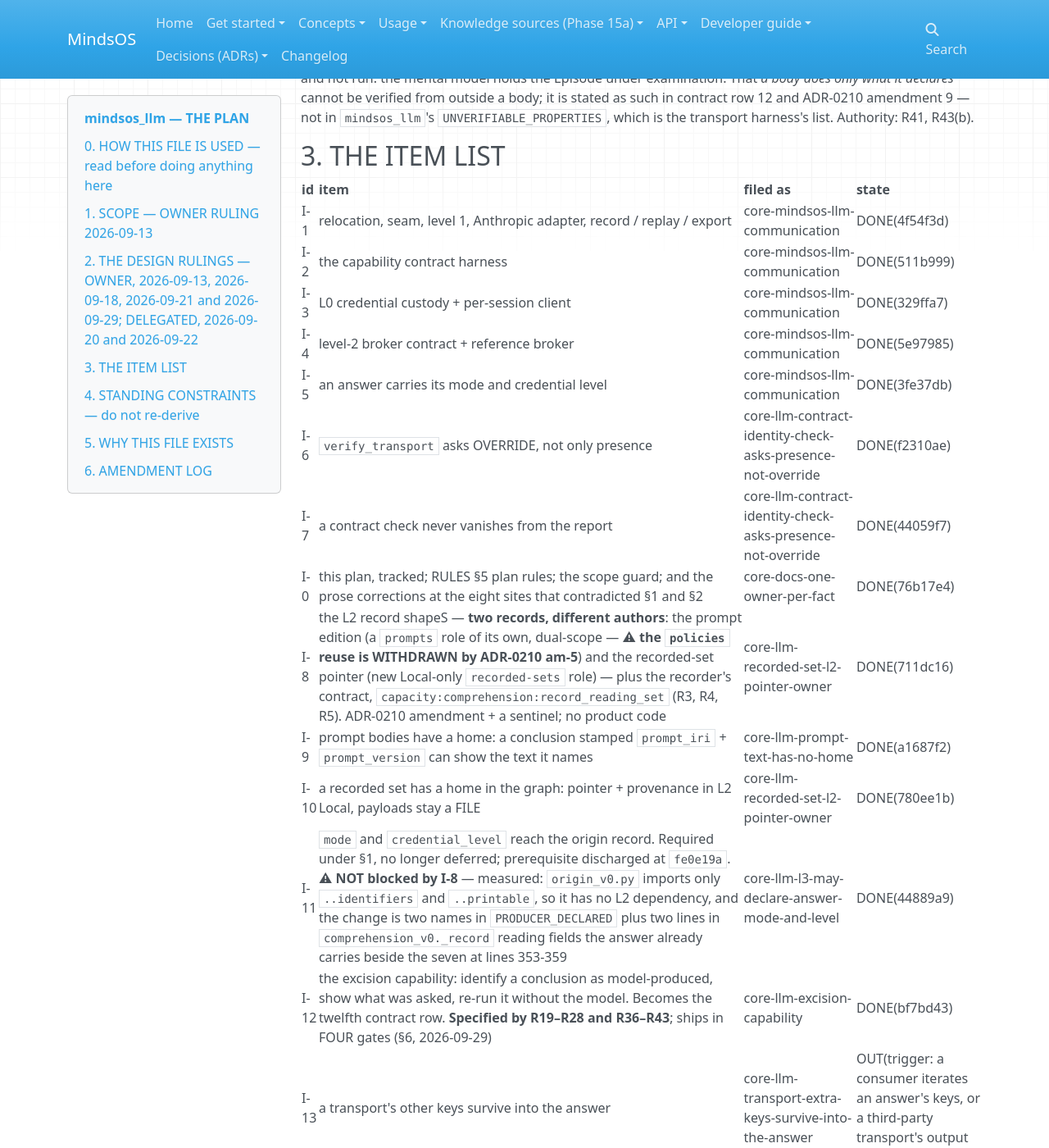
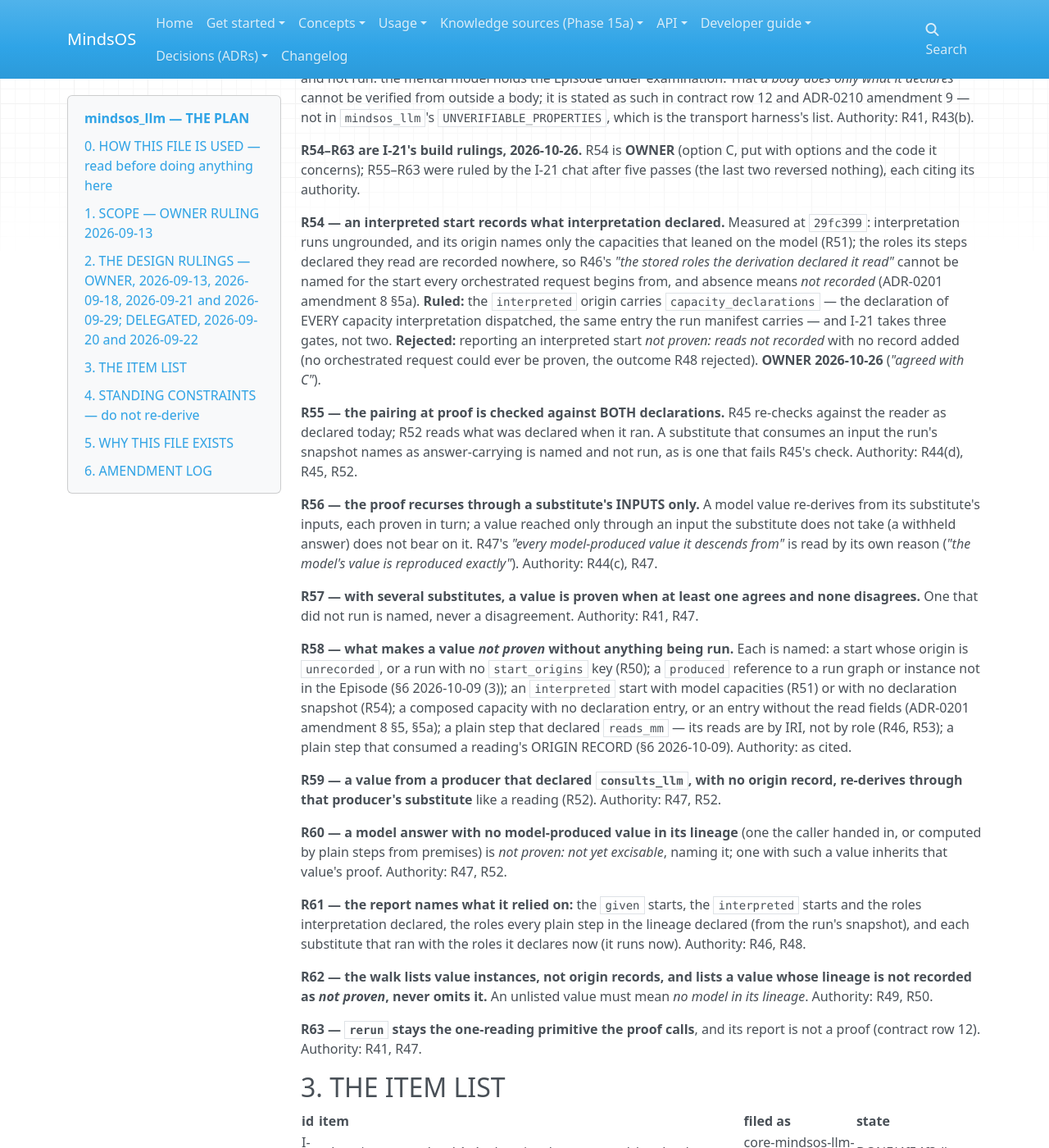
Before and after one commit to halvim/mindsos, an MkDocs documentation site: the page built from docs/plans/MINDSOS_LLM_PLAN.md, in a window 1280 px wide and 1400 px high, scrolled down 9850 px. Shown: the whole window at 82% size. Built offline with MkDocs 1.6.1, drawn with Linux system fonts in a browser that asks for light colours; nearby versions of some CDN libraries; some of the changed text lies outside the part shown.

Commit message:
I-21 gate 1: an interpreted start records what interpretation declared (R54; ADR-0201 am-8 5b)
Co-Authored-By: Claude Opus 5.5 <noreply@anthropic.com>

Claude-Session: https://claude.ai/code/session_01TUmnd9dcvjd4GVZyyNF2J2

```diff
--- a/docs/plans/MINDSOS_LLM_PLAN.md
+++ b/docs/plans/MINDSOS_LLM_PLAN.md
@@ -526,6 +526,67 @@ outside a body; it is stated as such in contract row 12 and ADR-0210 amendment 9
 not in `mindsos_llm`'s `UNVERIFIABLE_PROPERTIES`, which is the transport harness's
 list. Authority: R41, R43(b).
 
+**R54–R63 are I-21's build rulings, 2026-10-26.** R54 is **OWNER** (option C, put
+with options and the code it concerns); R55–R63 were ruled by the I-21 chat after
+five passes (the last two reversed nothing), each citing its authority.
+
+**R54 — an interpreted start records what interpretation declared.** Measured at
+`29fc399`: interpretation runs ungrounded, and its origin names only the capacities
+that leaned on the model (R51); the roles its steps declared they read are recorded
+nowhere, so R46's *"the stored roles the derivation declared it read"* cannot be
+named for the start every orchestrated request begins from, and absence means *not
+recorded* (ADR-0201 amendment 8 §5a). **Ruled:** the `interpreted` origin carries
+`capacity_declarations` — the declaration of EVERY capacity interpretation
+dispatched, the same entry the run manifest carries — and I-21 takes three gates,
+not two. **Rejected:** reporting an interpreted start *not proven: reads not
+recorded* with no record added (no orchestrated request could ever be proven, the
+outcome R48 rejected). **OWNER 2026-10-26** (*"agreed with C"*).
+
+**R55 — the pairing at proof is checked against BOTH declarations.** R45 re-checks
+against the reader as declared today; R52 reads what was declared when it ran. A
+substitute that consumes an input the run's snapshot names as answer-carrying is
+named and not run, as is one that fails R45's check. Authority: R44(d), R45, R52.
+
+**R56 — the proof recurses through a substitute's INPUTS only.** A model value
+re-derives from its substitute's inputs, each proven in turn; a value reached only
+through an input the substitute does not take (a withheld answer) does not bear on
+it. R47's *"every model-produced value it descends from"* is read by its own reason
+(*"the model's value is reproduced exactly"*). Authority: R44(c), R47.
+
+**R57 — with several substitutes, a value is proven when at least one agrees and
+none disagrees.** One that did not run is named, never a disagreement. Authority:
+R41, R47.
+
+**R58 — what makes a value *not proven* without anything being run.** Each is
+named: a start whose origin is `unrecorded`, or a run with no `start_origins` key
+(R50); a `produced` reference to a run graph or instance not in the Episode
+(§6 2026-10-09 (3)); an `interpreted` start with model capacities (R51) or with no
+declaration snapshot (R54); a composed capacity with no declaration entry, or an
+entry without the read fields (ADR-0201 amendment 8 §5, §5a); a plain step that
+declared `reads_mm` — its reads are by IRI, not by role (R46, R53); a plain step
+that consumed a reading's ORIGIN RECORD (§6 2026-10-09). Authority: as cited.
+
+**R59 — a value from a producer that declared `consults_llm`, with no origin
+record, re-derives through that producer's substitute** like a reading (R52).
+Authority: R47, R52.
+
+**R60 — a model answer with no model-produced value in its lineage** (one the
+caller handed in, or computed by plain steps from premises) is *not proven: not
+yet excisable*, naming it; one with such a value inherits that value's proof.
+Authority: R47, R52.
+
+**R61 — the report names what it relied on:** the `given` starts, the
+`interpreted` starts and the roles interpretation declared, the roles every plain
+step in the lineage declared (from the run's snapshot), and each substitute that
+ran with the roles it declares now (it runs now). Authority: R46, R48.
+
+**R62 — the walk lists value instances, not origin records, and lists a value
+whose lineage is not recorded as *not proven*, never omits it.** An unlisted value
+must mean *no model in its lineage*. Authority: R49, R50.
+
+**R63 — `rerun` stays the one-reading primitive the proof calls**, and its report
+is not a proof (contract row 12). Authority: R41, R47.
+
 ## 3. THE ITEM LIST
 
 | id | item | filed as | state |
@@ -551,7 +612,7 @@ list. Authority: R41, R43(b).
 | I-18 | an answer-fed reader can be paired and re-run: a capacity that is HANDED the model's answer and mints `read_by_model` conclusions from it declares which input carries the answer; a substitute takes the reader's inputs minus that answer, and re-run withholds it. **Specified by R44** (amends R37); two gates (§6, 2026-10-03) | core-llm-answer-fed-readers | DONE(f1603af) |
 | I-19 | a run records where each of its starts came from — `given`, `produced` by named instances in named run graphs, or `unrecorded` — and snapshots the model declarations of the capacities it composed, as they were when it ran. **Specified by R50–R52**; ADR-0201 amendment 8; three gates (§6, 2026-10-09) | core-llm-rerun-proven-model-free | DONE(659e46f) |
 | I-20 | reads of stored knowledge are declared by role: the read channels reach a body only when declared, on both invoke paths, limited to the declared roles, held by an AST census; the run records the declaration. **Specified by R48**; two gates (§6, 2026-10-24: PRs #274, #275) | core-llm-rerun-proven-model-free | DONE(8255725) |
-| I-21 | a proven re-run: the walk lists every value that leaned on the model (R49), and a re-run is proven only when every model-produced ancestor re-derives with exact agreement (R47); the report names what it relied on. **Specified by R47, R49, R52, R53**; two gates | core-llm-rerun-proven-model-free | TODO |
+| I-21 | a proven re-run: the walk lists every value that leaned on the model (R49), and a re-run is proven only when every model-produced ancestor re-derives with exact agreement (R47); the report names what it relied on. **Specified by R47, R49, R52, R53, R54–R63**; three gates (R54; §6, 2026-10-26) | core-llm-rerun-proven-model-free | TODO |
 
 **DONE WHEN: I-0, I-8, I-9, I-10, I-11, I-12, I-15, I-16, I-17, I-18, I-19, I-20, I-21.**
 
```
Also changed, not shown: docs/decisions/adr/0201-amendment-8-start-origins.md (+12 -1 lines), docs/decisions/adr/0210-llm-communication-layering.md (+6 -0 lines), 4 other files.
